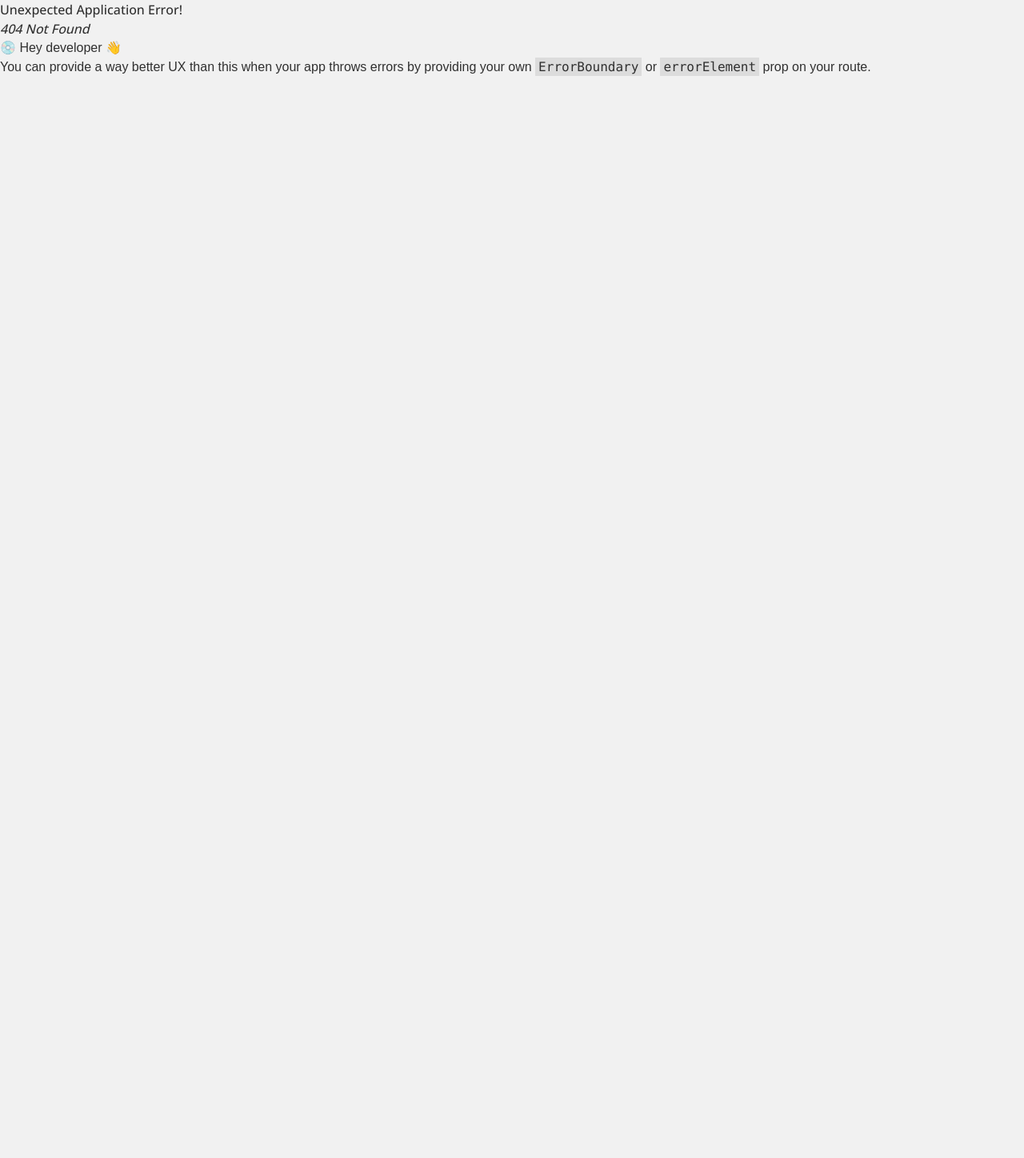
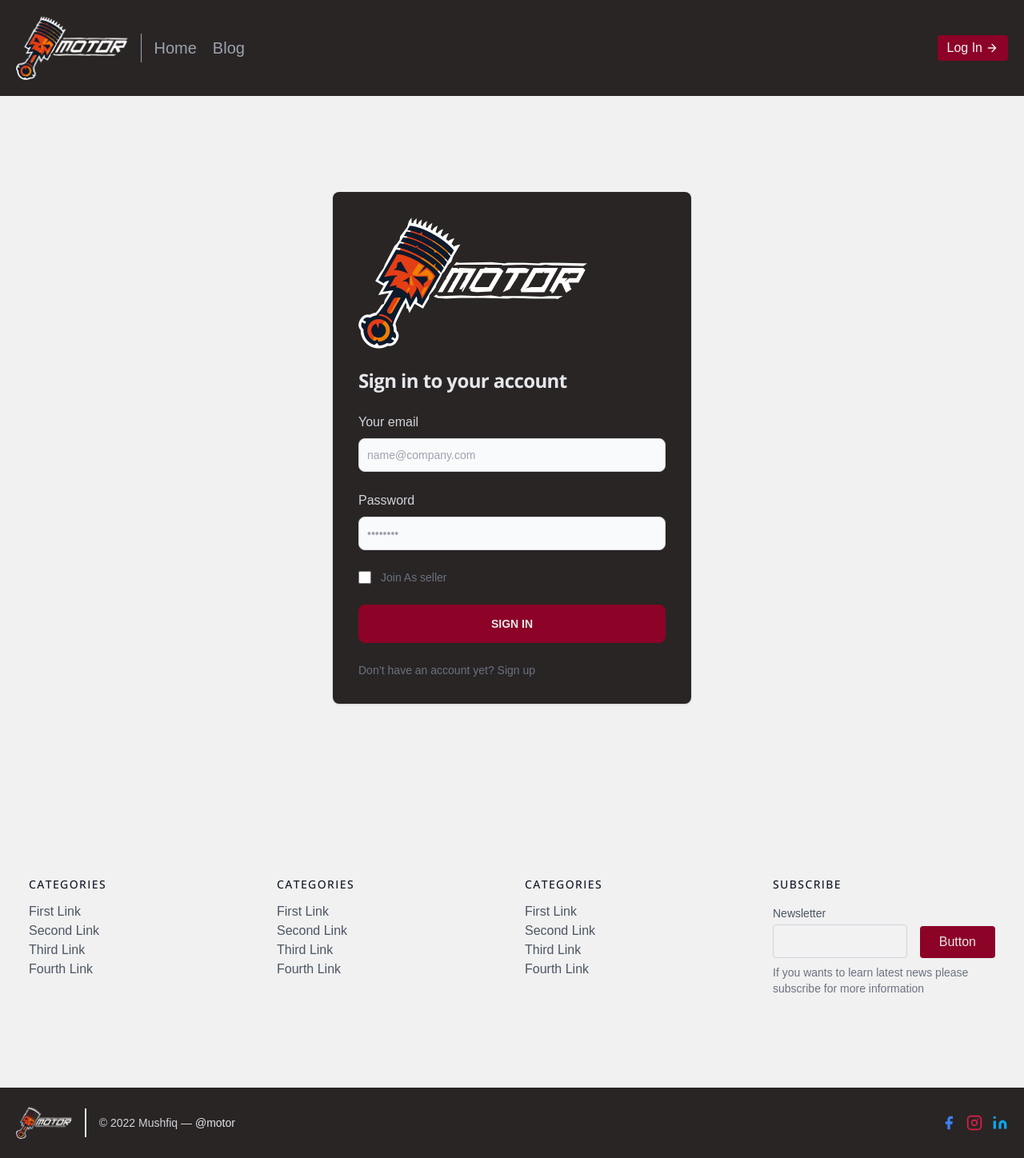
Before and after one commit to sji-allgorhythm/motor, a React (Create React App) app in the folder motor/: page /login in a window 1280 px wide. Before the commit this address had no page. Shown: the whole page at 80% size. Before the commit the page ends 800 px from the top, so only its background shows below. Built offline with nearby package versions, Linux system fonts and the light colour scheme.

Commit message:
login page design done

```diff
--- a/motor/src/App.css
+++ b/motor/src/App.css
@@ -0,0 +1,4 @@
+header nav a.active {
+    border-bottom: 2px solid #8c0327;
+    color: #fff;
+}
--- a/motor/src/components/Dart.js
+++ b/motor/src/components/Dart.js
@@ -4,12 +4,12 @@ import { Link } from 'react-router-dom'
 export const Dart = () => {
     return (
         <>
-            <section class="text-gray-600 bg-white body-font">
-                <div class="container mx-auto flex px-5 md:flex-row flex-col items-center">
-                    <div class="md:w-1/2 w-full">
-                        <img class="object-cover object-center rounded" alt="hero" src="dart.jpg" />
+            <section className="text-gray-600 bg-white body-font">
+                <div className="container mx-auto flex px-5 md:flex-row flex-col items-center">
+                    <div className="md:w-1/2 w-full">
+                        <img className="object-cover object-center rounded" alt="hero" src="dart.jpg" />
                     </div>
-                    <div class="md:w-1/2 w-full ">
+                    <div className="md:w-1/2 w-full ">
                         <h2 className="title-font sm:text-5xl text-10xl mb-4 font-medium text-stone-800 font-extrabold">KINGS OF THE DIRT </h2>
                         <h3 className='title-font sm:text-5xl text-10xl mb-4 font-medium text-primary font-extrabold'>BEST MOTOCROSS GEAR</h3>
                         <Link to='/' className="btn btn-primary text-gray-200">Read Blogs</Link>
--- a/motor/src/components/common/Footer.js
+++ b/motor/src/components/common/Footer.js
@@ -4,82 +4,82 @@ export const Footer = () => {
     const currentTime = new Date()
     let year = currentTime.getFullYear()
     return (
-        <footer class="text-gray-600 body-font">
-            <div class="container px-5 py-24 mx-auto">
-                <div class="flex flex-wrap md:text-left text-center order-first">
-                    <div class="lg:w-1/4 md:w-1/2 w-full px-4">
-                        <h2 class="title-font font-medium text-gray-900 tracking-widest text-sm mb-3">CATEGORIES</h2>
-                        <nav class="list-none mb-10">
+        <footer className="text-gray-600 body-font">
+            <div className="container px-5 py-24 mx-auto">
+                <div className="flex flex-wrap md:text-left text-center order-first">
+                    <div className="lg:w-1/4 md:w-1/2 w-full px-4">
+                        <h2 className="title-font font-medium text-gray-900 tracking-widest text-sm mb-3">CATEGORIES</h2>
+                        <nav className="list-none mb-10">
                             <li>
-                                <a class="text-gray-600 hover:text-gray-800">First Link</a>
+                                <a className="text-gray-600 hover:text-gray-800">First Link</a>
                             </li>
                             <li>
-                                <a class="text-gray-600 hover:text-gray-800">Second Link</a>
+                                <a className="text-gray-600 hover:text-gray-800">Second Link</a>
                             </li>
                             <li>
-                                <a class="text-gray-600 hover:text-gray-800">Third Link</a>
+                                <a className="text-gray-600 hover:text-gray-800">Third Link</a>
                             </li>
                             <li>
-                                <a class="text-gray-600 hover:text-gray-800">Fourth Link</a>
+                                <a className="text-gray-600 hover:text-gray-800">Fourth Link</a>
                             </li>
                         </nav>
                     </div>
-                    <div class="lg:w-1/4 md:w-1/2 w-full px-4">
-                        <h2 class="title-font font-medium text-gray-900 tracking-widest text-sm mb-3">CATEGORIES</h2>
-                        <nav class="list-none mb-10">
+                    <div className="lg:w-1/4 md:w-1/2 w-full px-4">
+                        <h2 className="title-font font-medium text-gray-900 tracking-widest text-sm mb-3">CATEGORIES</h2>
+                        <nav className="list-none mb-10">
                             <li>
-                                <a class="text-gray-600 hover:text-gray-800">First Link</a>
+                                <a className="text-gray-600 hover:text-gray-800">First Link</a>
                             </li>
                             <li>
-                                <a class="text-gray-600 hover:text-gray-800">Second Link</a>
+                                <a className="text-gray-600 hover:text-gray-800">Second Link</a>
                             </li>
                             <li>
-                                <a class="text-gray-600 hover:text-gray-800">Third Link</a>
+                                <a className="text-gray-600 hover:text-gray-800">Third Link</a>
                             </li>
                             <li>
-                                <a class="text-gray-600 hover:text-gray-800">Fourth Link</a>
+                                <a className="text-gray-600 hover:text-gray-800">Fourth Link</a>
                             </li>
                         </nav>
                     </div>
-                    <div class="lg:w-1/4 md:w-1/2 w-full px-4">
-                        <h2 class="title-font font-medium text-gray-900 tracking-widest text-sm mb-3">CATEGORIES</h2>
-                        <nav class="list-none mb-10">
+                    <div className="lg:w-1/4 md:w-1/2 w-full px-4">
+                        <h2 className="title-font font-medium text-gray-900 tracking-widest text-sm mb-3">CATEGORIES</h2>
+                        <nav className="list-none mb-10">
                             <li>
-                                <a class="text-gray-600 hover:text-gray-800">First Link</a>
+                                <a className="text-gray-600 hover:text-gray-800">First Link</a>
                             </li>
                             <li>
-                                <a class="text-gray-600 hover:text-gray-800">Second Link</a>
+                                <a className="text-gray-600 hover:text-gray-800">Second Link</a>
                             </li>
                             <li>
-                                <a class="text-gray-600 hover:text-gray-800">Third Link</a>
+                                <a className="text-gray-600 hover:text-gray-800">Third Link</a>
                             </li>
                             <li>
-                                <a class="text-gray-600 hover:text-gray-800">Fourth Link</a>
+                                <a className="text-gray-600 hover:text-gray-800">Fourth Link</a>
                             </li>
                         </nav>
                     </div>
-                    <div class="lg:w-1/4 md:w-1/2 w-full px-4">
-                        <h2 class="title-font font-medium text-gray-900 tracking-widest text-sm mb-3">SUBSCRIBE</h2>
-                        <div class="flex xl:flex-nowrap md:flex-nowrap lg:flex-wrap flex-wrap justify-center items-end md:justify-start">
-                            <div class="relative w-40 sm:w-auto xl:mr-4 lg:mr-0 sm:mr-4 mr-2">
-                                <label for="footer-field" class="leading-7 text-sm text-gray-600">Newsletter</label>
-                                <input type="text" id="footer-field" name="footer-field" class="w-full bg-gray-100 bg-opacity-50 rounded border border-gray-300 focus:bg-transparent focus:ring-2 focus:ring-red-200 focus:border-red-500 text-base outline-none text-gray-700 py-1 px-3 leading-8 transition-colors duration-200 ease-in-out" />
+                    <div className="lg:w-1/4 md:w-1/2 w-full px-4">
+                        <h2 className="title-font font-medium text-gray-900 tracking-widest text-sm mb-3">SUBSCRIBE</h2>
+                        <div className="flex xl:flex-nowrap md:flex-nowrap lg:flex-wrap flex-wrap justify-center items-end md:justify-start">
+                            <div className="relative w-40 sm:w-auto xl:mr-4 lg:mr-0 sm:mr-4 mr-2">
+                                <label for="footer-field" className="leading-7 text-sm text-gray-600">Newsletter</label>
+                                <input type="text" id="footer-field" name="footer-field" className="w-full bg-gray-100 bg-opacity-50 rounded border border-gray-300 focus:bg-transparent focus:ring-2 focus:ring-red-200 focus:border-red-500 text-base outline-none text-gray-700 py-1 px-3 leading-8 transition-colors duration-200 ease-in-out" />
                             </div>
-                            <button class="lg:mt-2 xl:mt-0 flex-shrink-0 inline-flex border-0 py-2 px-6 rounded btn-primary text-gray-200">Button</button>
+                            <button className="lg:mt-2 xl:mt-0 flex-shrink-0 inline-flex border-0 py-2 px-6 rounded btn-primary text-gray-200">Button</button>
                         </div>
-                        <p class="text-gray-500 text-sm mt-2 md:text-left text-center">If you wants to learn latest news please subscribe for more information</p>
+                        <p className="text-gray-500 text-sm mt-2 md:text-left text-center">If you wants to learn latest news please subscribe for more information</p>
                     </div>
                 </div>
             </div>
-            <div class="bg-stone-800">
-                <div class="container px-5 py-6 mx-auto flex items-center sm:flex-row flex-col">
-                    <a class="flex title-font font-medium items-center md:justify-start justify-center text-gray-900">
+            <div className="bg-stone-800">
+                <div className="container px-5 py-6 mx-auto flex items-center sm:flex-row flex-col">
+                    <a className="flex title-font font-medium items-center md:justify-start justify-center text-gray-900">
                         <img src="/logo.png" alt="Moons-Law" className="h-10" />
                     </a>
                     <p className="text-sm text-gray-300 sm:ml-4 sm:pl-4 sm:border-l-2 sm:border-gray-200 sm:py-2 sm:mt-0 mt-4">© {year} Mushfiq —
                         <a href="https://www.facebook.com/mushfiq013/" className="text-gray-200 ml-1" rel="noopener noreferrer" target="_blank">@motor</a>
                     </p>
-                    <span class="inline-flex sm:ml-auto sm:mt-0 mt-4 justify-center sm:justify-start">
+                    <span className="inline-flex sm:ml-auto sm:mt-0 mt-4 justify-center sm:justify-start">
                         <a target="_blank" href='https://www.facebook.com/mushfiq013/' className="text-blue-500">
                             <svg fill="currentColor" strokeLinecap="round" strokeLinejoin="round" strokeWidth="2" className="w-5 h-5" viewBox="0 0 24 24">
                                 <path d="M18 2h-3a5 5 0 00-5 5v3H7v4h3v8h4v-8h3l1-4h-4V7a1 1 0 011-1h3z"></path>
--- a/motor/src/components/common/Header.js
+++ b/motor/src/components/common/Header.js
@@ -1,24 +1,23 @@
 import React from 'react'
+import { NavLink , Link} from 'react-router-dom'
 
 export const Header = () => {
     return (
         <>
-            <header class="text-gray-400  bg-stone-800 body-font">
-                <div class="container mx-auto flex flex-wrap p-5 flex-col md:flex-row items-center">
-                    <a class="flex title-font font-medium items-center text-gray-900 mb-4 md:mb-0">
+            <header className="text-gray-400  bg-stone-800 body-font">
+                <div className="container mx-auto flex flex-wrap p-5 flex-col md:flex-row items-center">
+                    <a className="flex title-font font-medium items-center text-gray-900 mb-4 md:mb-0">
                         <img src="/logo.png" alt="Moons-Law" className="h-20" />
                     </a>
-                    <nav class="md:mr-auto md:ml-4 md:py-1 md:pl-4 md:border-l md:border-gray-400 text-xl flex flex-wrap items-center text-base justify-center">
-                        <a class="mr-5 hover:text-gray-100">First Link</a>
-                        <a class="mr-5 hover:text-gray-100">Second Link</a>
-                        <a class="mr-5 hover:text-gray-100">Third Link</a>
-                        <a class="mr-5 hover:text-gray-100">Fourth Link</a>
+                    <nav className="md:mr-auto md:ml-4 md:py-1 md:pl-4 md:border-l md:border-gray-400 text-xl flex flex-wrap items-center text-base justify-center">
+                        <NavLink to="/" className="mr-5 hover:text-gray-100">Home</NavLink>
+                        <NavLink to="/blog" className="mr-5 hover:text-gray-100">Blog</NavLink>
                     </nav>
-                    <button class="inline-flex items-center btn-primary border-0 py-1 px-3 focus:outline-none rounded text-gray-100 mt-4 md:mt-0">Log In
-                        <svg fill="none" stroke="currentColor" stroke-linecap="round" stroke-linejoin="round" stroke-width="2" class="w-4 h-4 ml-1" viewBox="0 0 24 24">
+                    <Link to="/login" className="inline-flex items-center btn-primary border-0 py-1 px-3 focus:outline-none rounded text-gray-100 mt-4 md:mt-0">Log In
+                        <svg fill="none" stroke="currentColor" stroke-linecap="round" stroke-linejoin="round" stroke-width="2" className="w-4 h-4 ml-1" viewBox="0 0 24 24">
                             <path d="M5 12h14M12 5l7 7-7 7"></path>
                         </svg>
-                    </button>
+                    </Link>
                 </div>
             </header>
 
--- a/motor/src/layout/Main.js
+++ b/motor/src/layout/Main.js
@@ -1,5 +1,6 @@
 import React from 'react'
 import { Outlet } from 'react-router-dom'
+import { Footer } from '../components/common/Footer'
 import { Header } from '../components/common/Header'
 
 const Main = () => {
@@ -7,6 +8,7 @@ const Main = () => {
     <>
       <Header />
       <Outlet/>
+      <Footer />
     </>
   )
 }
--- /dev/null
+++ b/motor/src/pages/Blog.js
@@ -0,0 +1,7 @@
+import React from 'react'
+
+export const Blog = () => {
+  return (
+    <div>Blog</div>
+  )
+}
--- a/motor/src/pages/HomePage.js
+++ b/motor/src/pages/HomePage.js
@@ -1,5 +1,4 @@
 import React from 'react'
-import { Footer } from '../components/common/Footer'
 import { Dart } from '../components/Dart'
 import Hero from '../components/Hero'
 
@@ -8,7 +7,7 @@ export const HomePage = () => {
         <>
             <Hero />
             <Dart />
-            <Footer />
+
         </>
     )
 }
--- /dev/null
+++ b/motor/src/pages/LoginPage.js
@@ -0,0 +1,47 @@
+import React from 'react'
+import { Link } from 'react-router-dom'
+
+export const LoginPage = () => {
+
+    const handleSubmit = () => {
+        console.log("test")
+    }
+    return (
+        <section class="py-10 dark:bg-gray-900">
+            <div class="flex flex-col items-center justify-center px-6 py-8 mx-auto md:h-screen lg:py-0">
+                <div class="w-full bg-stone-800 rounded-lg shadow dark:border md:mt-0 sm:max-w-md xl:p-0 dark:bg-gray-800 dark:border-gray-700">
+                    <div class="p-6 space-y-4 md:space-y-6 sm:p-8">
+                        <img src="/logo.png" alt="Moons-Law" />
+                        <h1 class="text-2xl font-bold leading-tight tracking-tight text-gray-200 md:text-2xl dark:text-white">
+                            Sign in to your account
+                        </h1>
+                        <form class="space-y-4 md:space-y-6" action="#">
+                            <div>
+                                <label for="email" class="block mb-2 text-md font-medium text-gray-300 dark:text-white">Your email</label>
+                                <input type="email" name="email" id="email" class="bg-gray-50 border border-gray-300 text-gray-900 sm:text-sm rounded-lg focus:ring-primary-600 focus:border-primary-600 block w-full p-2.5 dark:bg-gray-700 dark:border-gray-600 dark:placeholder-gray-400 dark:text-white dark:focus:ring-blue-500 dark:focus:border-blue-500" placeholder="name@company.com" required="" />
+                            </div>
+                            <div>
+                                <label for="password" class="block mb-2 text-md font-medium text-gray-300 dark:text-white">Password</label>
+                                <input type="password" name="password" id="password" placeholder="••••••••" class="bg-gray-50 border border-gray-300 text-gray-900 sm:text-sm rounded-lg focus:ring-primary-600 focus:border-primary-600 block w-full p-2.5 dark:bg-gray-700 dark:border-gray-600 dark:placeholder-gray-400 dark:text-white dark:focus:ring-blue-500 dark:focus:border-blue-500" required="" />
+                            </div>
+                            <div class="flex items-center justify-between">
+                                <div class="flex items-start">
+                                    <div class="flex items-center h-5">
+                                        <input id="remember" aria-describedby="remember" type="checkbox" class="w-4 h-4 border border-gray-300 rounded bg-gray-50 focus:ring-3 focus:ring-primary-300 dark:bg-gray-700 dark:border-gray-600 dark:focus:ring-primary-600 dark:ring-offset-gray-800" required="" />
+                                    </div>
+                                    <div class="ml-3 text-sm">
+                                        <label for="remember" class="text-gray-500 dark:text-gray-300">Join As seller</label>
+                                    </div>
+                                </div>
+                            </div>
+                            <button type="submit" class="w-full btn btn-primary text-gray-200">Sign in</button>
+                            <p class="text-sm font-light text-gray-500 dark:text-gray-400">
+                                Don’t have an account yet? <a href="#" class="font-medium text-primary-600 hover:underline dark:text-primary-500">Sign up</a>
+                            </p>
+                        </form>
+                    </div>
+                </div>
+            </div>
+        </section>
+    )
+}
--- /dev/null
+++ b/motor/src/pages/RegisterPage.js
@@ -0,0 +1,7 @@
+import React from 'react'
+
+export const RegisterPage = () => {
+  return (
+    <div>RegisterPage</div>
+  )
+}
```
Also changed, not shown: motor/src/routes/Routes.js (+11 -0 lines).
